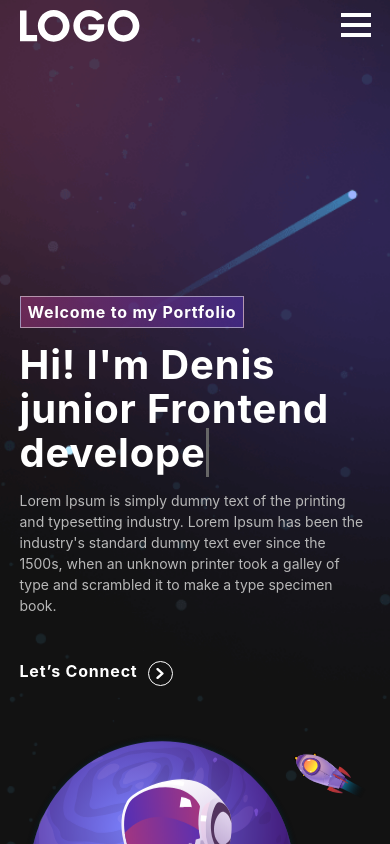
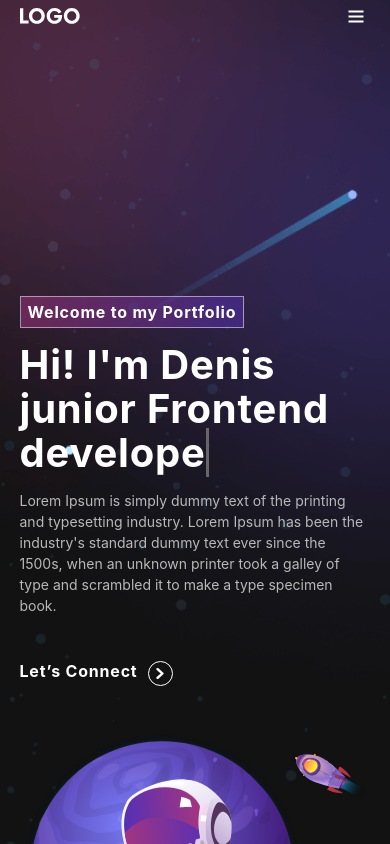
Before and after one commit to liroan/portfolioSite, a React (Create React App) app: page / in a window 390 px wide. Shown: the top 844 px of the page. Built offline with nearby package versions, Linux system fonts and the light colour scheme.

Commit message:
adaptive_header: I edit style in header

```diff
--- a/src/components/Header/Header.module.scss
+++ b/src/components/Header/Header.module.scss
@@ -50,7 +50,7 @@
       background: transparent;
       color: #fff;
       &::before {
-         background: #fff;
+        background: #fff;
       }
 
       &:hover {
@@ -59,7 +59,6 @@
     }
   }
   &__burger {
-    display: none;
     min-width: 30px;
     height: 4px;
     background: #fff;
@@ -82,10 +81,8 @@
   &__menu_open {
     display: block;
   }
-  &__menu_close {
+  &__burgerBlock {
     display: none;
-  }
-  &__burgerBlock {
     width: 30px;
     height: 30px;
     cursor: pointer;
@@ -95,12 +92,13 @@
 
 @media screen and (max-width: 900px) {
   .header {
-    &__burger {
+    &__burgerBlock {
       display: block;
+      transform: scale(0.5);
     }
     &__navigate {
       position: absolute;
-      top: 50px;
+      top: 36px;
       left: 50%;
       width: 100%;
       transform: translateX(-50%);
@@ -108,13 +106,22 @@
       li {
         margin-bottom: 10px;
       }
-     /* display: none;*/
+      /* display: none;*/
     }
     &__refs {
       display: block;
     }
     &__mainButton {
       display: inline-block;
+    }
+    &__menu_close {
+      display: none;
+    }
+    &__logo {
+      width: 60px;
+    }
+    & > div {
+      padding: 3px 0;
     }
   }
 }
```
